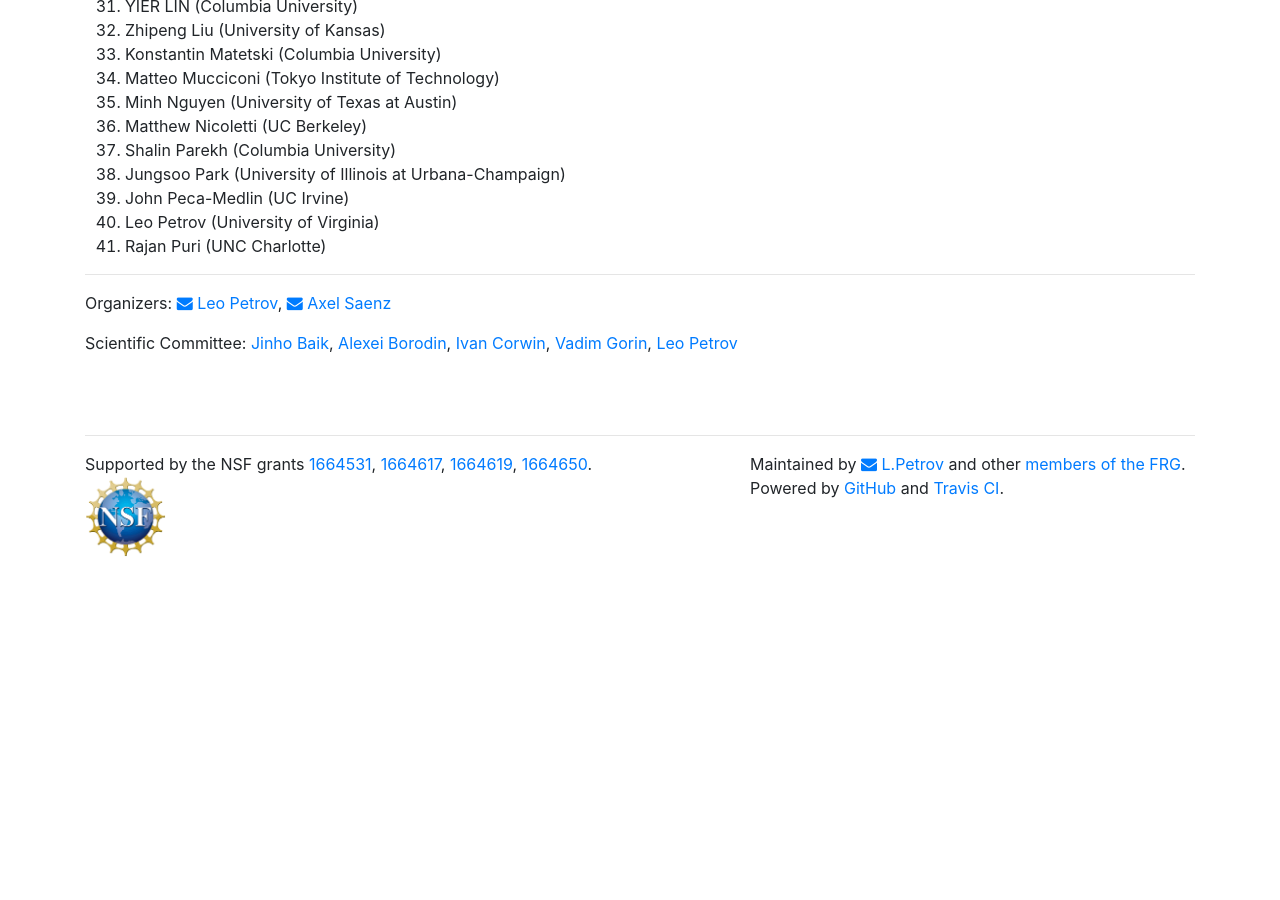
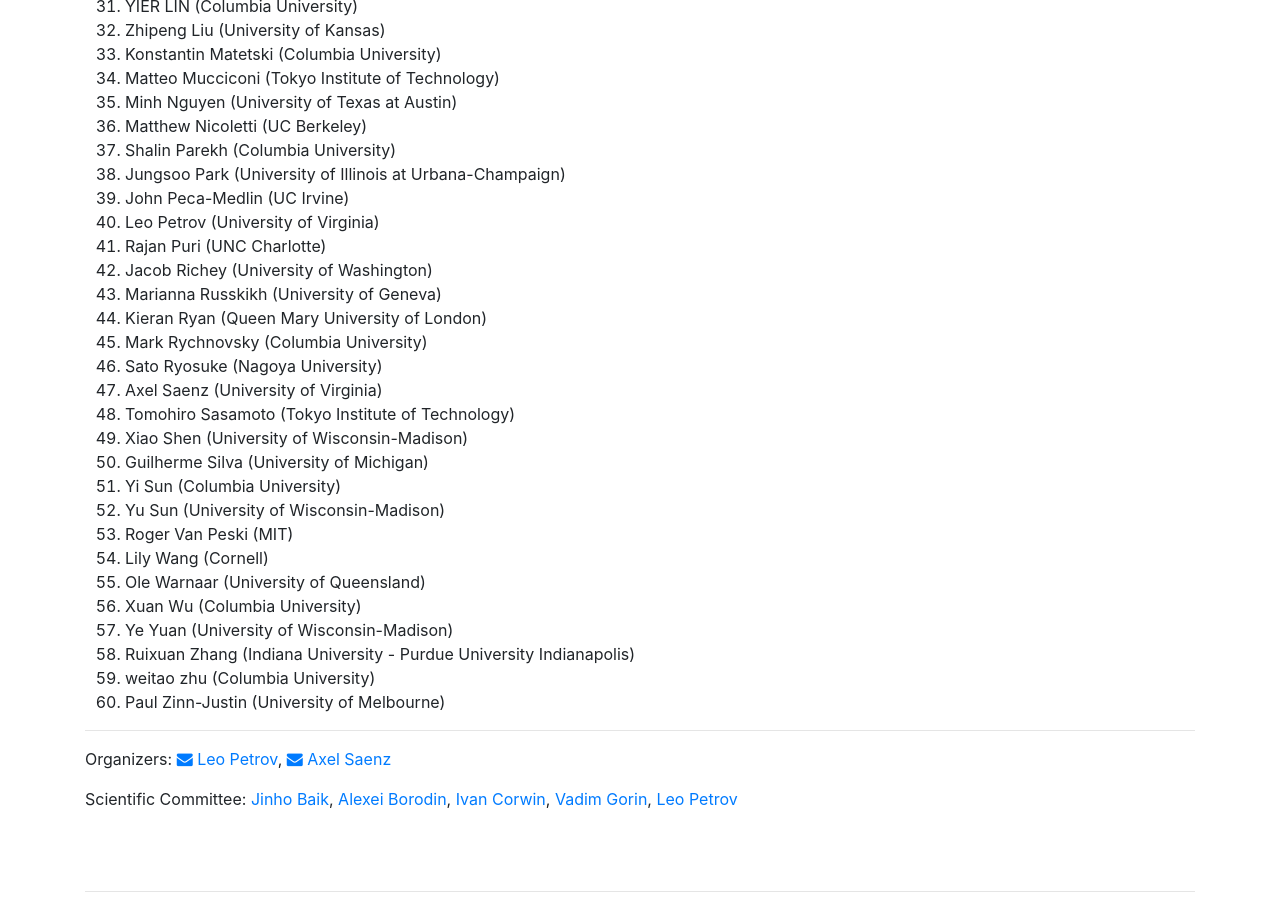
Before and after one commit to int-prob/int-prob-code, a Jekyll site: the page built from vipss2019/participants.md, in a window 1280 px wide and 900 px high, scrolled down 1327 px. Built offline with Jekyll 4.4.1, drawn with Linux system fonts in a browser that asks for light colours; nearby versions of some CDN libraries; before the commit the page ends 1884 px from its top, so only the background shows below that.

Commit message:
Update participants.md

```diff
--- a/vipss2019/participants.md
+++ b/vipss2019/participants.md
@@ -59,6 +59,25 @@
 1.  John	Peca-Medlin	(UC Irvine)
 1.  Leo	Petrov	(University of Virginia)
 1.  Rajan	Puri	(UNC Charlotte)
+1.  Jacob	Richey	(University of Washington)
+1.  Marianna	Russkikh	(University of Geneva)
+1.  Kieran	Ryan	(Queen Mary University of London)
+1.  Mark	Rychnovsky	(Columbia University)
+1.  Sato	Ryosuke	(Nagoya University)
+1.  Axel	Saenz	(University of Virginia)
+1.  Tomohiro	Sasamoto	(Tokyo Institute of Technology)
+1.  Xiao	Shen	(University of Wisconsin-Madison)
+1.  Guilherme	Silva	(University of Michigan)
+1.  Yi	Sun	(Columbia University)
+1.  Yu	Sun	(University of Wisconsin-Madison)
+1.  Roger	Van Peski	(MIT)
+1.  Lily	Wang	(Cornell)
+1.  Ole	Warnaar	 (University of Queensland)
+1.  Xuan	Wu	(Columbia University)
+1.  Ye	Yuan	(University of Wisconsin-Madison)
+1.  Ruixuan	Zhang	(Indiana University - Purdue University Indianapolis)
+1.  weitao	zhu	(Columbia University)
+1.  Paul	Zinn-Justin	(University of Melbourne)
 
 
 
```
